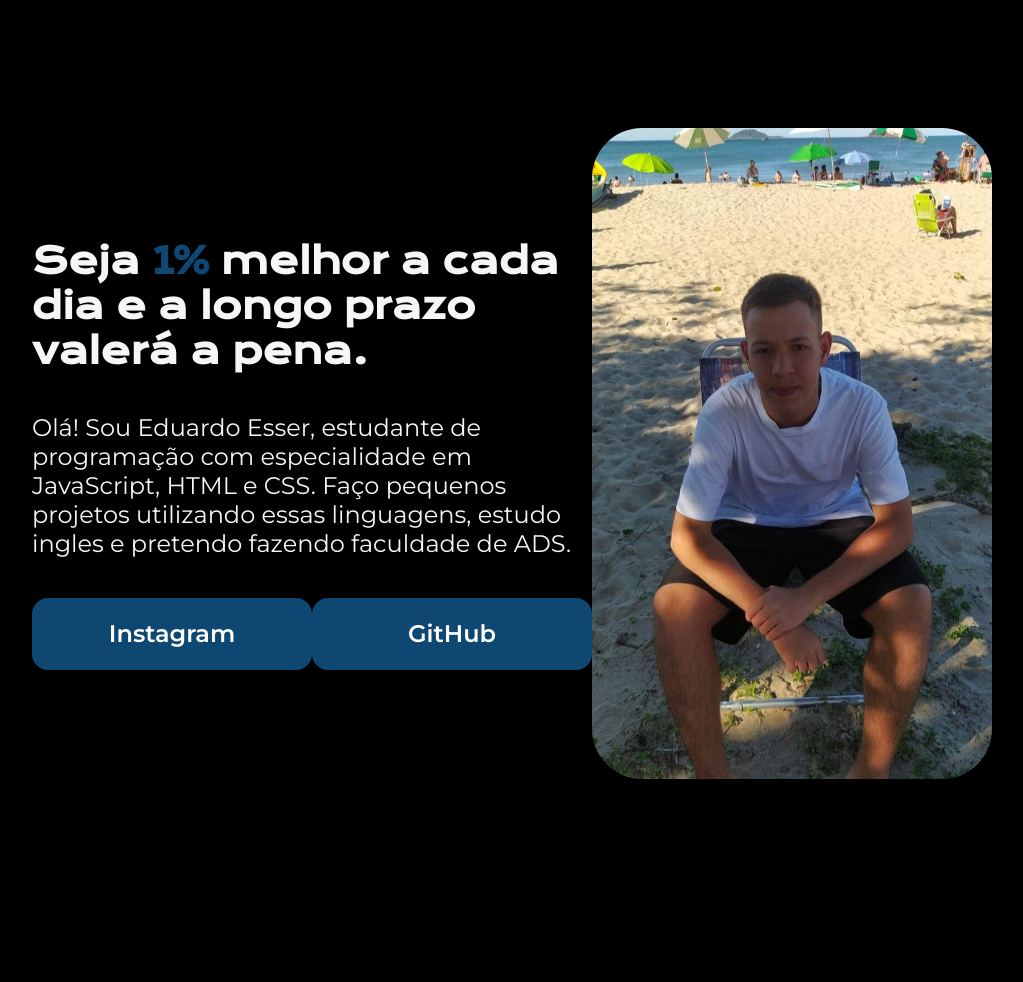
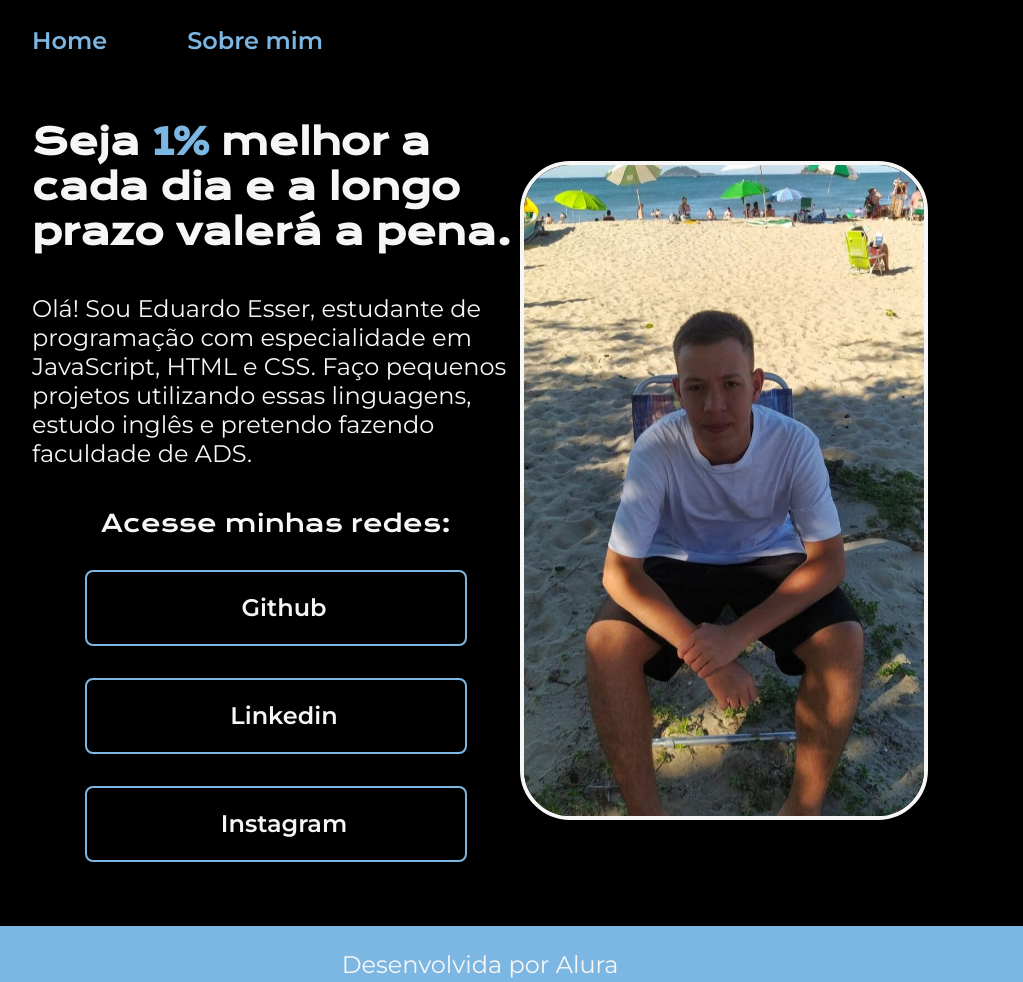
Before and after one commit to EduEsser/portfolio, a plain HTML site: page index.html in a window 1280 px wide. Shown: the whole page, without its empty margins (160-1183 px from the left). Before the commit the page ends 928 px from the top, so only its background shows below. Drawn offline with nearby package versions, Linux system fonts and the light colour scheme.

Commit message:
Proximo passo concluído

```diff
--- a/index.html
+++ b/index.html
@@ -5,25 +5,39 @@
     <meta http-equiv="X-UA-Compatible" content="IE=edge">
     <meta name="viewport" content="width=device-width, initial-scale=1.0">
     <title>Portifolio</title>
-    <link rel="stylesheet" href="style.css">
+    <link rel="stylesheet" href="./styles/style.css">
 </head>
 <body>
-    <header></header>
+    <header class="cabecalho">
+        <nav class="cabecalho__menu">
+            <a class="cabecalho__menu__link" href="index.html">Home</a>
+            <a class="cabecalho__menu__link" href="about.html">Sobre mim</a>
+        </nav>
+    </header>
     <main class="apresentacao">
         <section class="apresentacao__conteudo">
-                <h1 class="apresentacao__conteudo__titulo">
-                Seja<strong class="titulo-destaque"> 1% </strong>melhor a cada dia e a longo prazo valerá a pena.
-                </h1>
-                <p class="apresentacao__conteudo__texto">Olá! Sou Eduardo Esser, estudante de
-                programação com especialidade em JavaScript, HTML e
-                CSS. Faço pequenos projetos utilizando essas linguagens, estudo ingles e pretendo fazendo faculdade de ADS.</p>
+                <h1 class="apresentacao__conteudo__titulo">Seja<strong class="titulo-destaque"> 1% </strong>melhor a cada dia e a longo prazo valerá a pena.</h1>
+                <p class="apresentacao__conteudo__texto">Olá! Sou Eduardo Esser, estudante de programação com especialidade em JavaScript, HTML e CSS. Faço pequenos projetos utilizando essas linguagens, estudo inglês e pretendo fazendo faculdade de ADS.</p>
                 <div class="apresentacao__links">
-                    <a class="apresentacao__links__link" href="https://instagram.com/eduardo.esser">Instagram</a>
-                    <a class="apresentacao__links__link" href="https://github.com/Eduesser">GitHub</a>
+                    <h2 class="apresentacao__links__subtitulo">Acesse minhas redes:</h2>
+                    <a class="apresentacao__links__link" href="https://github.com/EduEsser">
+                        <img src="" alt="">
+                        Github
+                    </a>
+                    <a class="apresentacao__links__link" href="https://www.linkedin.com/in/eduardo-esser-a2b4b1272/">
+                        <img src="" alt="">
+                        Linkedin
+                    </a>
+                    <a class="apresentacao__links__link" href="https:/Instagrma.com/eduardo.esser">
+                        <img src="" alt="">
+                        Instagram
+                    </a>
                 </div>
         </section>
-            <img  class="imagem" src="./image/foto.jpg" alt="Foto de Eduardo na praia">
+        <img  class="imagem" src="./assets/foto.jpg" alt="Foto de Eduardo na praia">
     </main>
-    <footer></footer>
+    <footer class="rodape">
+        <p>Desenvolvida por Alura</p>
+    </footer>
 </body>
 </html>
--- a/style.css
+++ /dev/null
@@ -1,65 +0,0 @@
-@import url('https://fonts.googleapis.com/css2?family=Krona+One&family=Montserrat&family=Montserrat:wght@600&display=swap');
-
-*{
-    margin: 0;
-    padding: 0;
-}
-
-body{
-    height: 100vh;
-    box-sizing: border-box;
-    background-color: #000000;
-    color: #F6F6F6;
-}
-
-.titulo-destaque{
-    color: #0e4772;
-}
-
-.apresentacao {
-    margin: 10% 15%;
-    display: flex;
-    align-items: center;
-    justify-content: space-between;
-}
-
-.apresentacao__conteudo {
-    width: 615px;
-    display: flex;
-   flex-direction: column;
-   gap: 40px;
-}
-
-.apresentacao__conteudo__titulo {
-    font-size: 36px;
-    font-family: 'Krona One', sans-serif;
-}
-
-.apresentacao__conteudo__texto {
-    font-size: 24px;
-    font-family: 'Montserrat', sans-serif;
-}
-
-.apresentacao__links {
-    display: flex;
-    justify-content: space-between;
-}
-
-.apresentacao__links__link {
-    background-color: #0e4772;
-    width: 280px;
-    text-align: center;
-    border-radius: 16px;
-    font-weight: 600;
-    font-size: 24px;
-    padding: 21.5px 0;
-    text-decoration: none;
-    color: white;
-    font-family: 'Montserrat', sans-serif;
-}
-
-.imagem {
-    width: 400px;
-    height: 100%;
-    border-radius: 50px;
-}
--- /dev/null
+++ b/styles/style.css
@@ -0,0 +1,119 @@
+@import url('https://fonts.googleapis.com/css2?family=Krona+One&family=Montserrat&family=Montserrat:wght@600&display=swap');
+
+:root {
+    --cor-primaria: #000;
+    --cor-secundaria: #f6f6f6;
+    --cor-terciaria: #7cb7e3;
+    --cor-hover: #141414;
+
+    --font-primaria: 'Krona One', sans-serif;
+    --font-secundaria: 'Montserrat', sans-serif;
+}
+
+*{
+    margin: 0;
+    padding: 0;
+}
+
+body{
+    /* height: 100vh; */
+    box-sizing: border-box;
+    background-color: var(--cor-primaria);
+    color: var(--cor-secundaria);
+
+.cabecalho {
+    padding: 2% 0% 0% 15%;
+}
+
+.cabecalho__menu {
+    display: flex;
+    gap: 80px;
+}
+
+}.cabecalho__menu__link {
+    font-family: var(--font-secundaria);
+    font-size: 24px;
+    font-weight: 600;
+    color: var(--cor-terciaria);
+    text-decoration: none;
+}
+
+.apresentacao {
+    padding: 5% 15%;
+    display: flex;
+    align-items: center;
+    justify-content: space-between;
+}
+
+.apresentacao__conteudo {
+    width: 615px;
+    display: flex;
+   flex-direction: column;
+   gap: 40px;
+}
+
+.apresentacao__conteudo__titulo {
+    font-size: 36px;
+    font-family: var(--font-primaria);
+}
+
+.titulo-destaque{
+    color: var(--cor-terciaria);
+}
+
+.apresentacao__conteudo__texto {
+    font-size: 24px;
+    font-family: var(--font-secundaria);
+}
+
+.apresentacao__links {
+    display: flex;
+    flex-direction: column;
+    justify-content: space-between;
+    align-items: center;
+    gap: 32px;
+}
+
+.apresentacao__links__subtitulo {
+    font-family: var(--font-primaria);
+    font-weight: 400;
+    font-size: 24px;
+}
+
+.apresentacao__links__link {
+    /* background-color: #0e4772; */
+    justify-content: center;
+    gap: 16px;
+    display: flex;
+    border: 2px solid var(--cor-terciaria);
+    width: 378px;
+    text-align: center;
+    border-radius: 8px;
+    font-weight: 600;
+    font-size: 24px;
+    padding: 21.5px 0;
+    text-decoration: none;
+    color: var(--cor-secundaria);
+    font-family: var(--font-secundaria);
+}
+
+.apresentacao__links__link:hover {
+    background-color: var(--cor-hover);
+}
+
+.rodape{
+    color: var(--cor-secundaria);
+    background-color: var(--cor-terciaria);
+    padding: 24px;
+    text-align: center;
+    font-family: var(--font-secundaria);
+    font-size: 24px;
+    font-weight: 500;
+}
+
+.imagem {
+    width: 400px;
+    height: 100%;
+    border-radius: 50px;
+    border: 4px solid #f6f6f6;
+}
```
Also changed, not shown: about.html (added, +31 -0 lines), assets/foto.jpg (renamed from image/foto.jpg).
